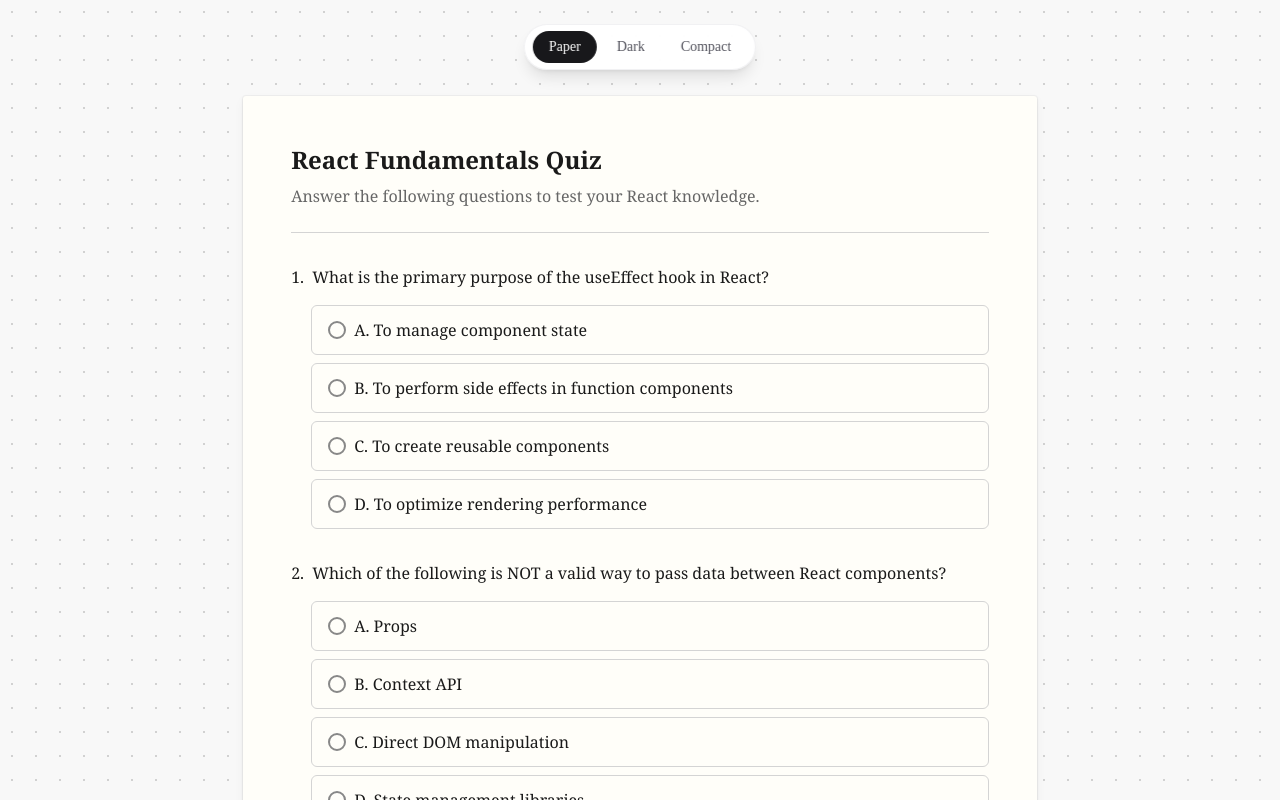
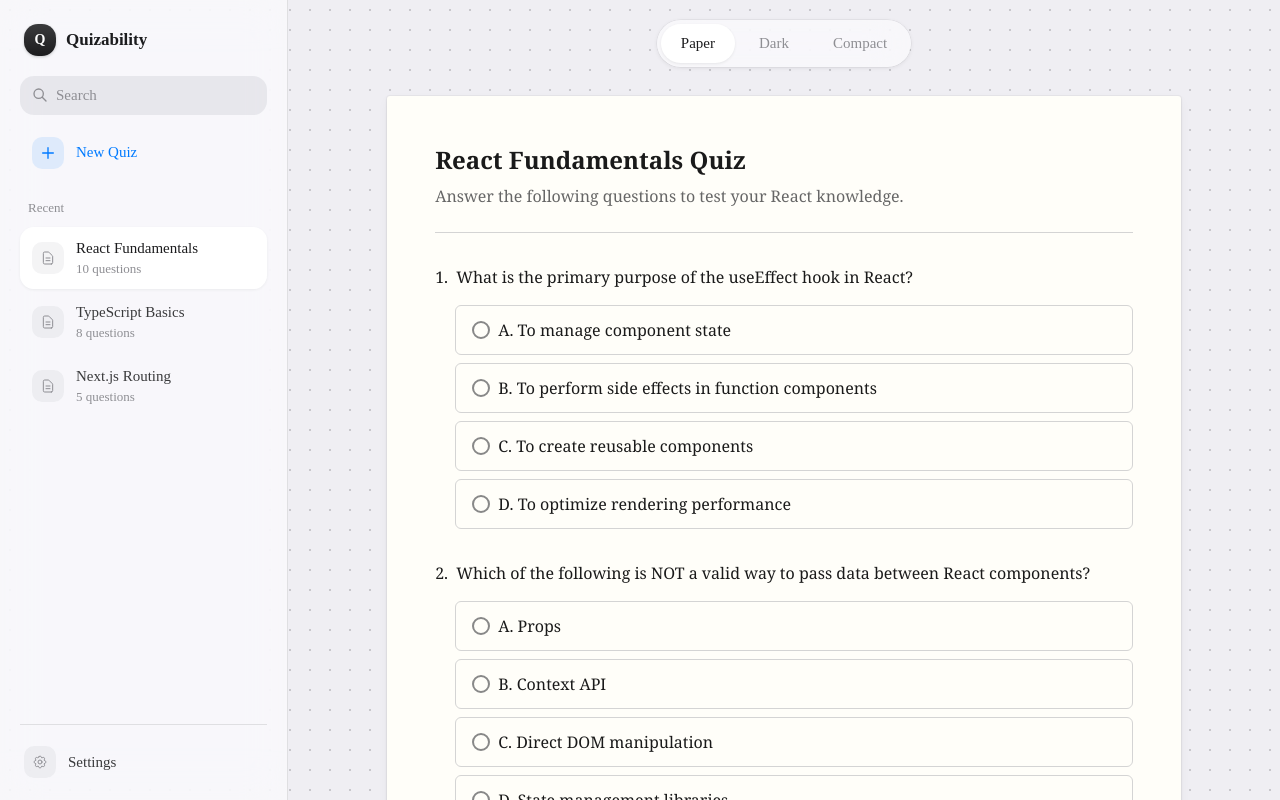
Before and after one commit to 0xjeffro/quizability, a Next.js app: page / in a window 1280 px wide. Shown: the top 800 px of the page. Built offline with nearby package versions, Linux system fonts and the light colour scheme.

Commit message:
feat: add sidebar navigation and quiz list to main page

```diff
--- a/app/page.tsx
+++ b/app/page.tsx
@@ -27,6 +27,12 @@ const sampleQuestion2 = {
   ],
 };
 
+const quizzes = [
+  { id: 1, title: "React Fundamentals", questions: 10, active: true },
+  { id: 2, title: "TypeScript Basics", questions: 8, active: false },
+  { id: 3, title: "Next.js Routing", questions: 5, active: false },
+];
+
 export default function Home() {
   const [theme, setTheme] = useState<PaperTheme>("paper");
 
@@ -34,23 +40,192 @@ export default function Home() {
     <div
       className="min-h-screen"
       style={{
-        backgroundColor: "#f8f8f8",
-        backgroundImage: "radial-gradient(circle, #d1d1d1 1px, transparent 1px)",
-        backgroundSize: "24px 24px",
+        backgroundColor: "#efeef3",
+        backgroundImage:
+          "radial-gradient(circle, #c8c7cc 1px, transparent 1px)",
+        backgroundSize: "20px 20px",
       }}
     >
-      {/* Floating toolbar */}
-      <div className="fixed top-6 left-1/2 -translate-x-1/2 z-10">
-        <div className="flex items-center gap-1 bg-white/90 backdrop-blur-sm shadow-lg rounded-full px-2 py-1.5 border border-zinc-200/50">
+      {/* Sidebar - iOS style */}
+      <aside
+        className="fixed left-0 top-0 bottom-0 w-72 p-3 z-20"
+        style={{
+          background: "rgba(251, 251, 253, 0.72)",
+          backdropFilter: "saturate(180%) blur(20px)",
+          WebkitBackdropFilter: "saturate(180%) blur(20px)",
+          borderRight: "0.5px solid rgba(0, 0, 0, 0.1)",
+        }}
+      >
+        {/* Logo */}
+        <div className="flex items-center gap-2.5 px-3 py-3 mb-2">
+          <div
+            className="w-8 h-8 rounded-xl flex items-center justify-center"
+            style={{
+              background: "linear-gradient(180deg, #3a3a3c 0%, #1c1c1e 100%)",
+              boxShadow: "0 1px 3px rgba(0,0,0,0.2)",
+            }}
+          >
+            <span className="text-white text-sm font-semibold">Q</span>
+          </div>
+          <span className="font-semibold text-[#1c1c1e] text-[17px]">
+            Quizability
+          </span>
+        </div>
+
+        {/* Search Bar */}
+        <div className="px-2 mb-3">
+          <div
+            className="flex items-center gap-2 px-3 py-2 rounded-xl"
+            style={{ background: "rgba(118, 118, 128, 0.12)" }}
+          >
+            <svg
+              className="w-4 h-4 text-[#8e8e93]"
+              fill="none"
+              stroke="currentColor"
+              viewBox="0 0 24 24"
+            >
+              <path
+                strokeLinecap="round"
+                strokeLinejoin="round"
+                strokeWidth={2}
+                d="M21 21l-6-6m2-5a7 7 0 11-14 0 7 7 0 0114 0z"
+              />
+            </svg>
+            <span className="text-[#8e8e93] text-[15px]">Search</span>
+          </div>
+        </div>
+
+        {/* New Quiz Button */}
+        <div className="px-2 mb-2">
+          <button className="w-full flex items-center gap-3 px-3 py-2.5 rounded-xl text-[15px] text-[#007aff] hover:bg-white/50 active:bg-white/70 transition-all active:scale-[0.98]">
+            <div
+              className="w-8 h-8 rounded-lg flex items-center justify-center"
+              style={{ background: "rgba(0, 122, 255, 0.1)" }}
+            >
+              <svg className="w-4 h-4" fill="none" stroke="currentColor" viewBox="0 0 24 24">
+                <path strokeLinecap="round" strokeLinejoin="round" strokeWidth={2} d="M12 4v16m8-8H4" />
+              </svg>
+            </div>
+            New Quiz
+          </button>
+        </div>
+
+        {/* Section Label */}
+        <div className="px-4 py-2">
+          <span className="text-[13px] font-medium text-[#8e8e93]">
+            Recent
+          </span>
+        </div>
+
+        {/* Quiz List */}
+        <nav className="px-2 space-y-0.5">
+          {quizzes.map((quiz) => (
+            <a
+              key={quiz.id}
+              href="#"
+              className={`flex items-center gap-3 px-3 py-2.5 rounded-xl text-[15px] transition-all active:scale-[0.98] ${
+                quiz.active
+                  ? "bg-white/90 shadow-sm"
+                  : "hover:bg-white/50 active:bg-white/70"
+              }`}
+              style={quiz.active ? { boxShadow: "0 1px 3px rgba(0,0,0,0.06)" } : {}}
+            >
+              <div
+                className="w-8 h-8 rounded-lg flex items-center justify-center"
+                style={{ background: "rgba(118, 118, 128, 0.08)" }}
+              >
+                <svg
+                  className="w-4 h-4 text-[#8e8e93]"
+                  fill="none"
+                  stroke="currentColor"
+                  viewBox="0 0 24 24"
+                >
+                  <path
+                    strokeLinecap="round"
+                    strokeLinejoin="round"
+                    strokeWidth={1.5}
+                    d="M9 12h6m-6 4h6m2 5H7a2 2 0 01-2-2V5a2 2 0 012-2h5.586a1 1 0 01.707.293l5.414 5.414a1 1 0 01.293.707V19a2 2 0 01-2 2z"
+                  />
+                </svg>
+              </div>
+              <div className="flex-1 min-w-0">
+                <div className={`truncate ${quiz.active ? "text-[#1c1c1e]" : "text-[#3a3a3c]"}`}>
+                  {quiz.title}
+                </div>
+                <div className="text-[13px] text-[#8e8e93]">
+                  {quiz.questions} questions
+                </div>
+              </div>
+            </a>
+          ))}
+        </nav>
+
+        {/* Bottom Section */}
+        <div className="absolute bottom-3 left-3 right-3">
+          <div
+            className="mx-2 mb-3"
+            style={{ height: "0.5px", background: "rgba(0, 0, 0, 0.1)" }}
+          />
+          <a
+            href="#"
+            className="flex items-center gap-3 px-3 py-2.5 rounded-xl text-[15px] text-[#3a3a3c] hover:bg-white/50 active:bg-white/70 transition-all active:scale-[0.98]"
+          >
+            <div
+              className="w-8 h-8 rounded-lg flex items-center justify-center"
+              style={{ background: "rgba(118, 118, 128, 0.08)" }}
+            >
+              <svg
+                className="w-4 h-4 text-[#8e8e93]"
+                fill="none"
+                stroke="currentColor"
+                viewBox="0 0 24 24"
+              >
+                <path
+                  strokeLinecap="round"
+                  strokeLinejoin="round"
+                  strokeWidth={1.5}
+                  d="M10.325 4.317c.426-1.756 2.924-1.756 3.35 0a1.724 1.724 0 002.573 1.066c1.543-.94 3.31.826 2.37 2.37a1.724 1.724 0 001.065 2.572c1.756.426 1.756 2.924 0 3.35a1.724 1.724 0 00-1.066 2.573c.94 1.543-.826 3.31-2.37 2.37a1.724 1.724 0 00-2.572 1.065c-.426 1.756-2.924 1.756-3.35 0a1.724 1.724 0 00-2.573-1.066c-1.543.94-3.31-.826-2.37-2.37a1.724 1.724 0 00-1.065-2.572c-1.756-.426-1.756-2.924 0-3.35a1.724 1.724 0 001.066-2.573c-.94-1.543.826-3.31 2.37-2.37.996.608 2.296.07 2.572-1.065z"
+                />
+                <path
+                  strokeLinecap="round"
+                  strokeLinejoin="round"
+                  strokeWidth={1.5}
+                  d="M15 12a3 3 0 11-6 0 3 3 0 016 0z"
+                />
+              </svg>
+            </div>
+            Settings
+          </a>
+        </div>
+      </aside>
+
+      {/* Main Area */}
+      <div className="pl-72">
+        {/* Floating toolbar - iOS pill style */}
+        <div className="fixed top-5 left-72 right-0 flex justify-center z-10 pointer-events-none">
+          <div
+            className="flex items-center gap-1 p-1 rounded-full pointer-events-auto"
+            style={{
+              background: "rgba(251, 251, 253, 0.72)",
+              backdropFilter: "saturate(180%) blur(20px)",
+              WebkitBackdropFilter: "saturate(180%) blur(20px)",
+              boxShadow: "0 1px 4px rgba(0,0,0,0.08), 0 0 0 0.5px rgba(0,0,0,0.08)",
+            }}
+          >
             {(["paper", "dark", "compact"] as const).map((t) => (
               <button
                 key={t}
                 onClick={() => setTheme(t)}
-              className={`px-4 py-1.5 text-sm rounded-full transition-all capitalize ${
+                className={`px-5 py-2 text-[15px] rounded-full transition-all active:scale-[0.96] capitalize ${
                   theme === t
-                  ? "bg-zinc-900 text-white"
-                  : "text-zinc-600 hover:text-zinc-900 hover:bg-zinc-100"
+                    ? "bg-white text-[#1c1c1e] shadow-sm"
+                    : "text-[#8e8e93] hover:text-[#3a3a3c]"
                 }`}
+                style={
+                  theme === t
+                    ? { boxShadow: "0 1px 3px rgba(0,0,0,0.08)" }
+                    : {}
+                }
               >
                 {t}
               </button>
@@ -59,7 +234,7 @@ export default function Home() {
         </div>
 
         {/* Main content area */}
-      <main className="pt-24 pb-16 px-4">
+        <main className="pt-24 pb-16 px-8">
           <Paper theme={theme}>
             <header
               className="mb-8 pb-6"
@@ -78,5 +253,6 @@ export default function Home() {
           </Paper>
         </main>
       </div>
+    </div>
   );
 }
```
Lines whose indentation alone changed are shown as unchanged.
